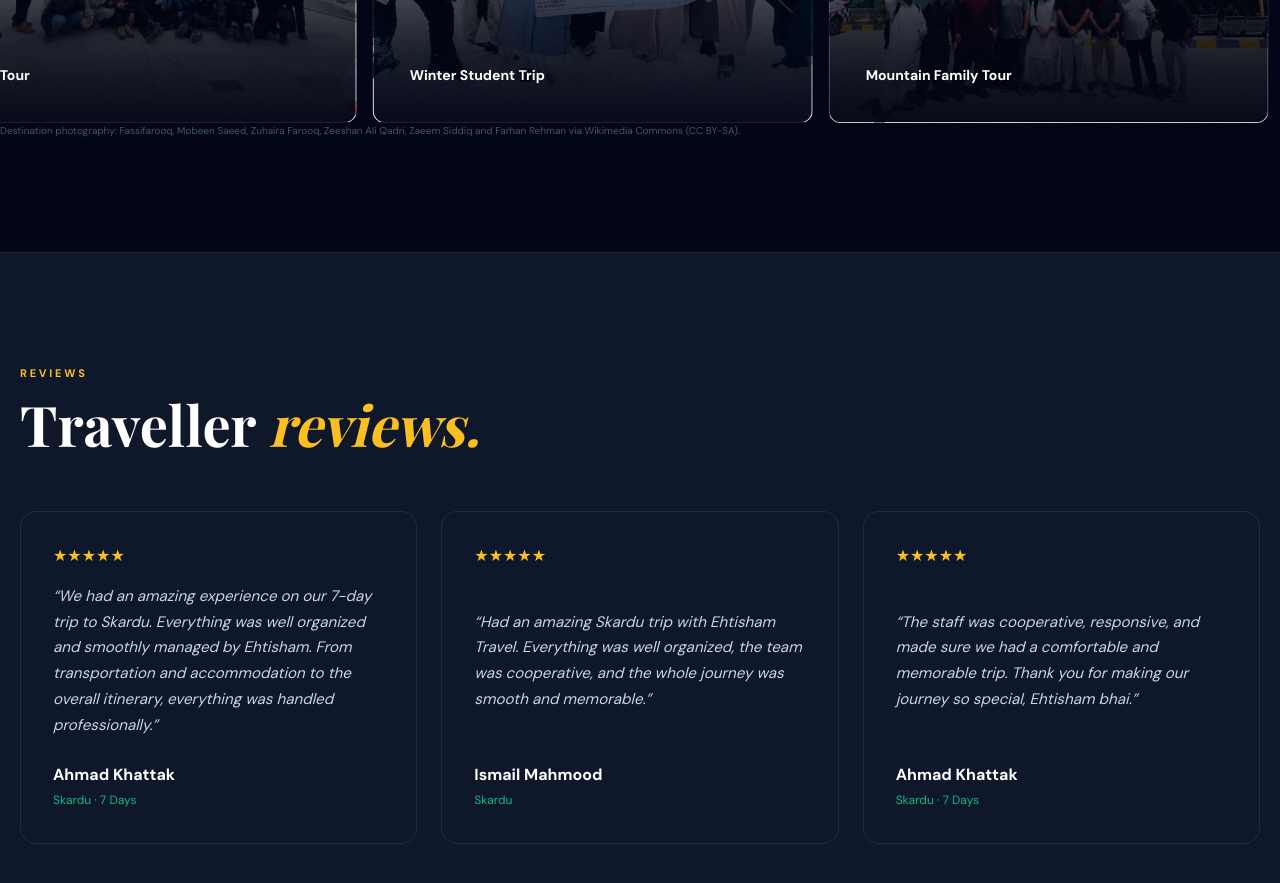
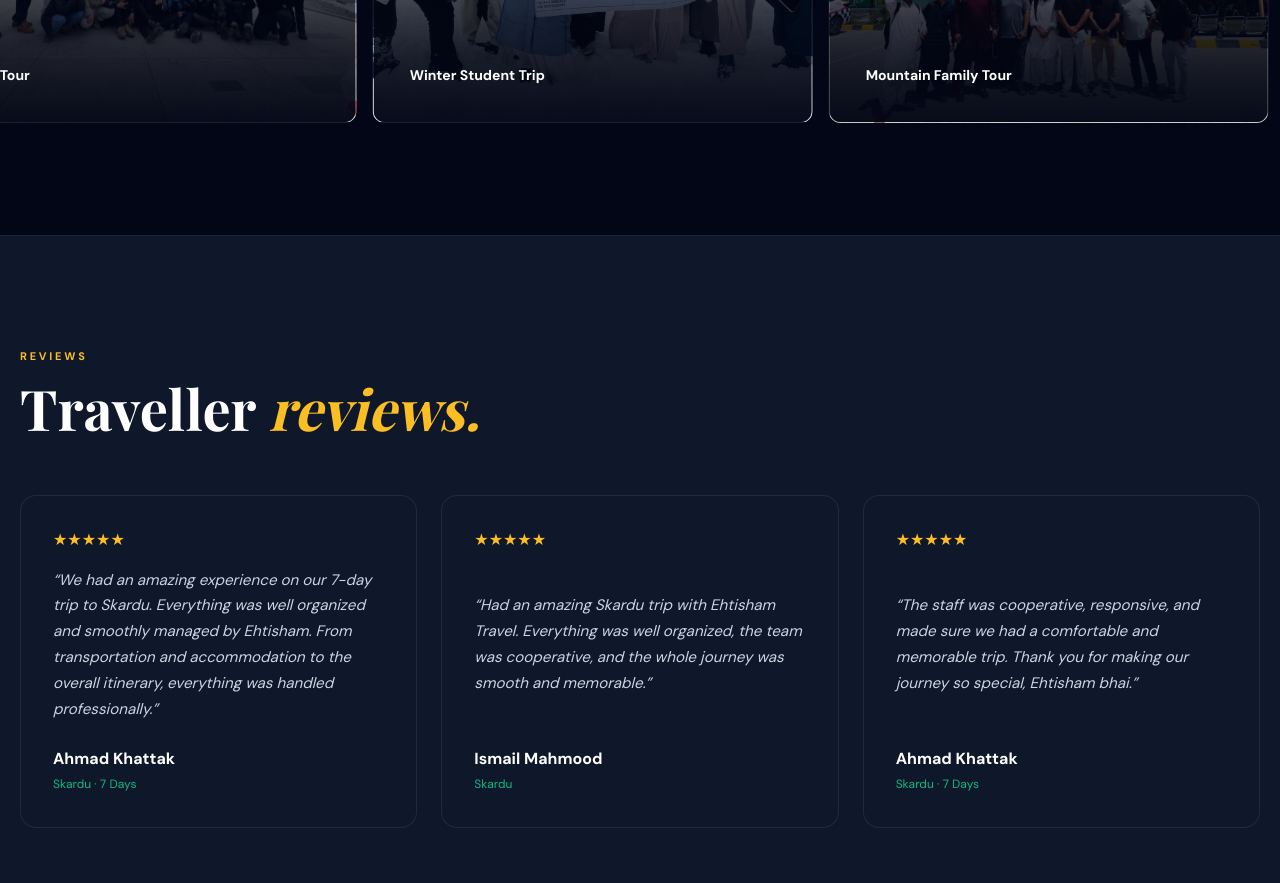
Before and after one commit to SaifwebDeveloper/ehtisham-travel-tours, a React (Vite) app: page / in a window 1280 px wide. Shown: the part 7340-8223 px from the top of the page. Built offline with nearby package versions, Linux system fonts and the light colour scheme; a web font is replaced by a local one.

Commit message:
Update alignment of devs

```diff
--- a/src/components/Gallery.jsx
+++ b/src/components/Gallery.jsx
@@ -51,9 +51,7 @@ export default function Gallery() {
           ))}
         </div>
       </div>
-      <p className="w-full text-[10px] leading-relaxed text-slate-600">
-            Destination photography: Fassifarooq, Mobeen Saeed, Zuhaira Farooq, Zeeshan Ali Qadri, Zaeem Siddiq and Farhan Rehman via Wikimedia Commons (CC BY-SA).
-          </p>
+
     </section>
   );
 }
```
